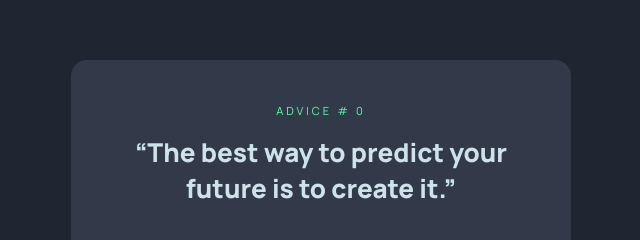
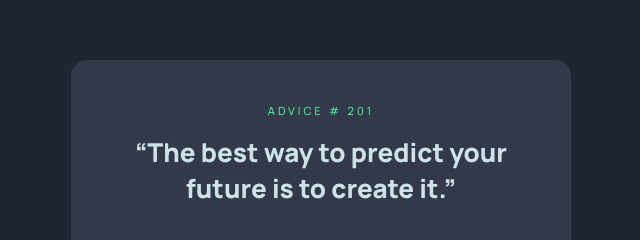
Before and after one commit to boba-milktea/advice-generator, a plain HTML site: page index.html in a window 1280 px wide. Shown: the part 152-392 px from the top of the page, 319-959 px from the left. Drawn offline with nearby package versions, Linux system fonts and the light colour scheme.

```diff
--- a/index.html
+++ b/index.html
@@ -30,7 +30,7 @@
 <body>
     <main>
         <div class="container">
-            <p>Advice # <span>0</span></p>
+            <p>Advice # <span>201</span></p>
             <section>
                 <h2 class="adviceText">&#8220;The best way to predict your future is to create it.&#8221;</h2>
             </section>
```
